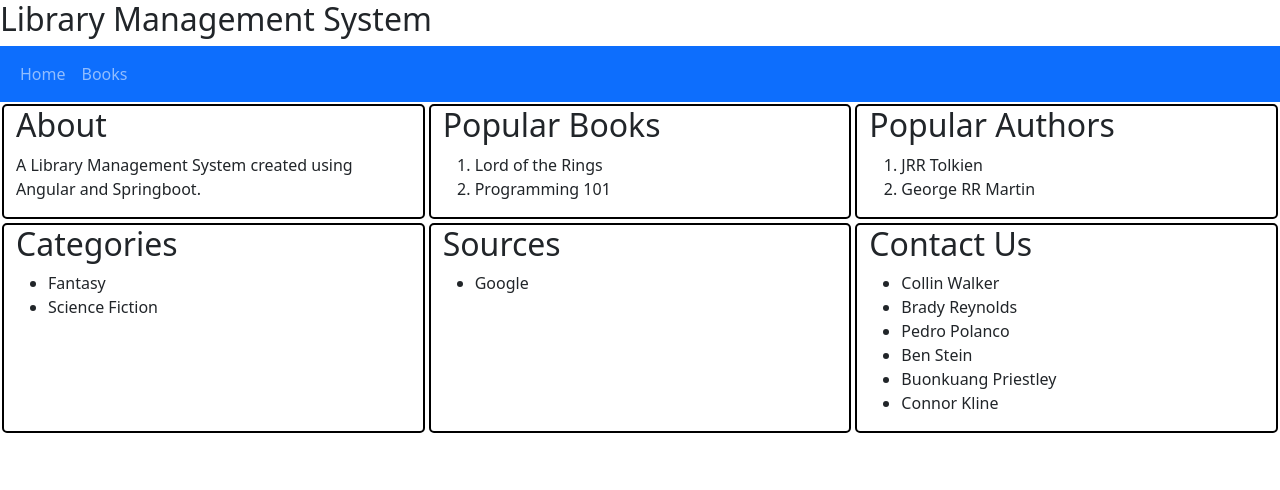
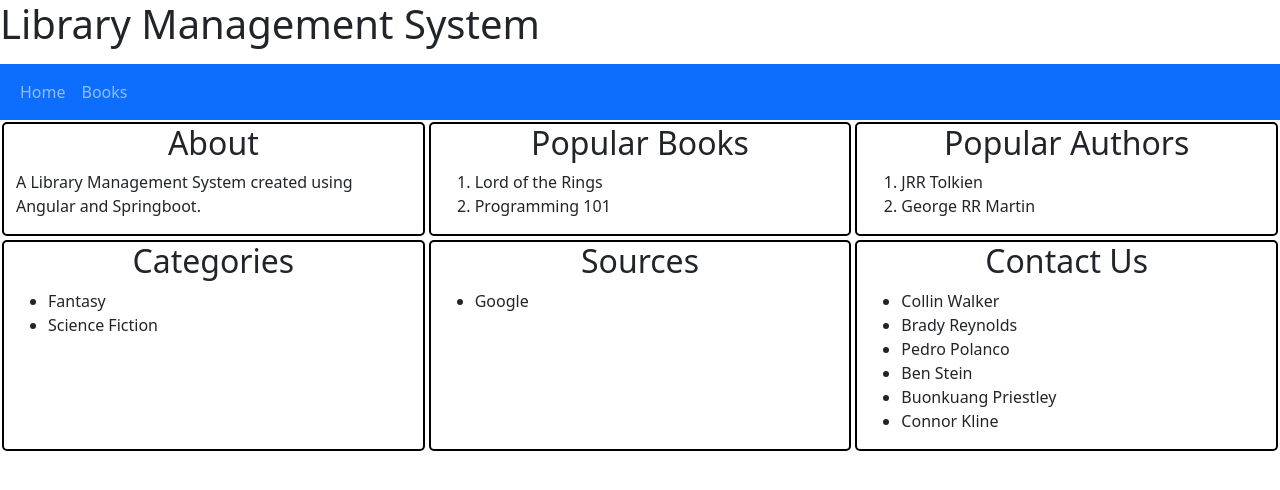
Before and after one commit to lets-call-n-walk/libby-frontend, an Angular app: page /home in a window 1280 px wide. Shown: the top 490 px of the page. Built offline with nearby package versions, Linux system fonts and the light colour scheme.

Commit message:
Add form validation to addbook component

```diff
--- a/src/app/add-book/add-book.component.html
+++ b/src/app/add-book/add-book.component.html
@@ -1,19 +1,19 @@
-<form (ngSubmit)="AddBook()">
+<form (ngSubmit)="AddBook()" class="form">
     <label>Title:</label>
     <br>
-    <input type="text" [(ngModel)]="newBook.title" name="title">
+    <input type="text" [(ngModel)]="newBook.title" name="title" class="form-control" required #titleRef="ngModel">
     <br>
     <label>Author:</label>
     <br>
-    <input type="text" [(ngModel)]="newBook.author" name="author">
+    <input type="text" [(ngModel)]="newBook.author" name="author" class="form-control" required #authorRef="ngModel">
     <br>
     <label>Category:</label>
     <br>
-    <input type="text" [(ngModel)]="newBook.category" name="category">
+    <input type="text" [(ngModel)]="newBook.category" name="category" class="form-control" required #categoryRef="ngModel">
     <br>
     <label>Checked Out:</label>
     <br>
-    <input type="checkbox"[(ngModel)]="newBook.checkedOut" name="checkedOut">
+    <input type="checkbox"[(ngModel)]="newBook.checkedOut" name="checkedOut" class="form-check-input">
     <br>
-    <button type="submit">Add Book</button>
+    <button type="submit" class="btn btn-outline-primary" [disabled]="(titleRef?.errors || authorRef?.errors || categoryRef?.errors)">Add Book</button>
 </form>
--- a/src/app/add-book/add-book.component.ts
+++ b/src/app/add-book/add-book.component.ts
@@ -1,4 +1,5 @@
 import { Component, OnInit } from '@angular/core';
+import { FormControl, FormGroup, Validators } from '@angular/forms';
 import { Router } from '@angular/router';
 import { Book } from '../book';
 import { BookService } from '../book.service';
@@ -9,6 +10,12 @@ import { BookService } from '../book.service';
   styleUrls: ['./add-book.component.css']
 })
 export class AddBookComponent implements OnInit {
+
+  BookForm = new FormGroup({
+    title: new FormControl('', [Validators.required]),
+    author: new FormControl('', [Validators.required]),
+    category: new FormControl('', [Validators.required])
+  })
 
   newBook: Book = {title: "", author: "", category: "", checkedOut: false}
 
--- a/src/app/app.module.ts
+++ b/src/app/app.module.ts
@@ -9,6 +9,7 @@ import { BookViewComponent } from './book-view/book-view.component';
 import { BooklistComponent } from './booklist/booklist.component';
 import { AddBookComponent } from './add-book/add-book.component';
 import { FormsModule } from '@angular/forms';
+import { ReactiveFormsModule } from '@angular/forms';
 import { EditBookComponent } from './edit-book/edit-book.component';
 
 @NgModule({
@@ -24,7 +25,8 @@ import { EditBookComponent } from './edit-book/edit-book.component';
   imports: [
     BrowserModule,
     AppRoutingModule,
-    FormsModule
+    FormsModule,
+    ReactiveFormsModule
   ],
   providers: [],
   bootstrap: [AppComponent]
--- a/src/app/home/home.component.html
+++ b/src/app/home/home.component.html
@@ -1,18 +1,18 @@
 <div class="container-fluid">
     <div class="row">
         <div class="col cell">
-            <h2>About</h2>
+            <h2 class="text-center">About</h2>
             <p>A Library Management System created using Angular and Springboot.</p>
         </div>
         <div class="col cell">
-            <h2>Popular Books</h2>
+            <h2 class="text-center">Popular Books</h2>
             <ol>
                 <li>Lord of the Rings</li>
                 <li>Programming 101</li>
             </ol>
         </div>
         <div class="col cell">
-            <h2>Popular Authors</h2>
+            <h2 class="text-center">Popular Authors</h2>
             <ol>
                 <li>JRR Tolkien</li>
                 <li>George RR Martin</li>
@@ -21,20 +21,20 @@
     </div>
     <div class="row">
         <div class="col cell">
-            <h2>Categories</h2>
+            <h2 class="text-center">Categories</h2>
             <ul>
                 <li>Fantasy</li>
                 <li>Science Fiction</li>
             </ul>
         </div>
         <div class="col cell">
-            <h2>Sources</h2>
+            <h2 class="text-center">Sources</h2>
             <ul>
                 <li>Google</li>
             </ul>
         </div>
         <div class="col cell">
-            <h2>Contact Us</h2>
+            <h2 class="text-center">Contact Us</h2>
             <ul>
                 <li>Collin Walker</li>
                 <li>Brady Reynolds</li>
--- a/src/app/navbar/navbar.component.html
+++ b/src/app/navbar/navbar.component.html
@@ -1,4 +1,4 @@
-<h2>Library Management System</h2>
+<p class="display-6">Library Management System</p>
 <nav class="navbar navbar-expand-sm bg-primary navbar-dark">
 
     <div class="container-fluid">
```
